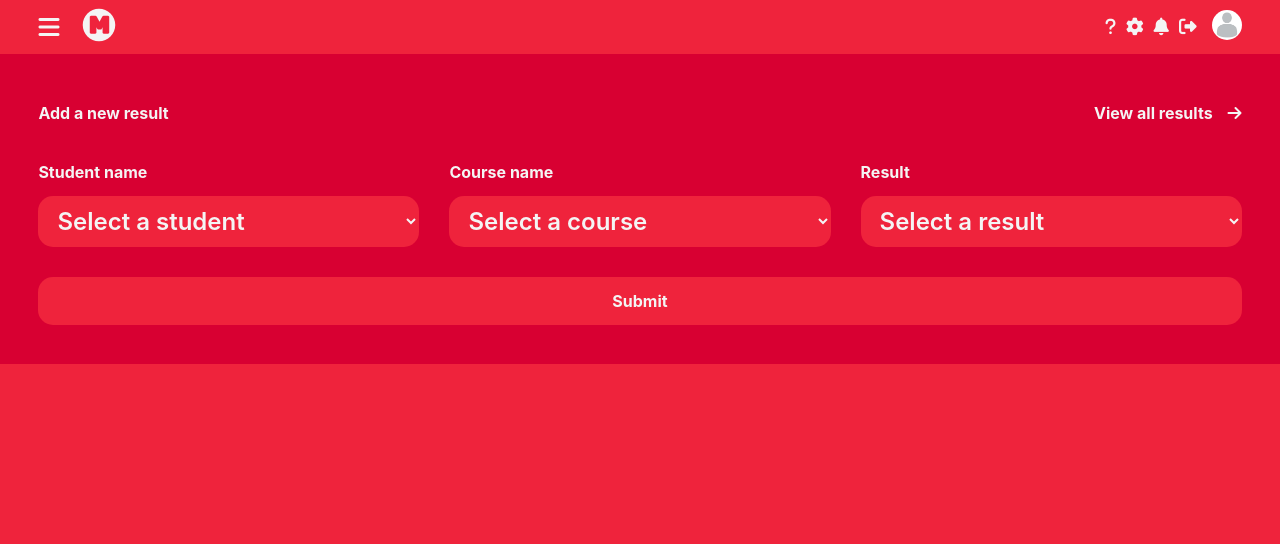
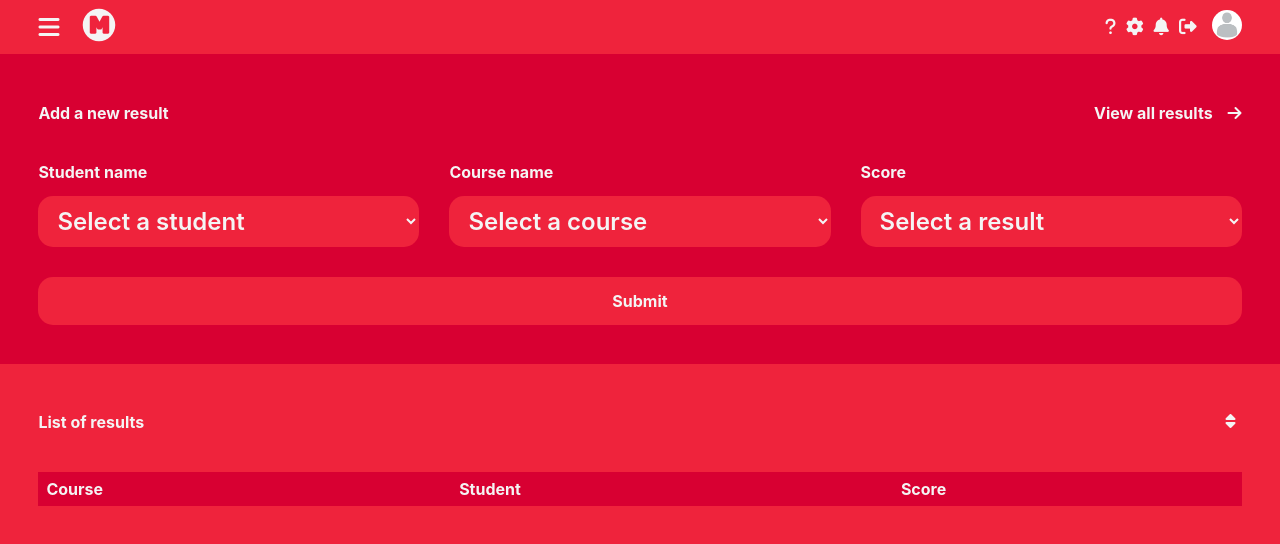
Before and after one commit to fconiglione/Merit, a React (Create React App) app: page /results in a window 1280 px wide. Shown: the top 544 px of the page. Built offline with nearby package versions, Linux system fonts and the light colour scheme.

Commit message:
completed the results table design

```diff
--- a/src/pages/Results.js
+++ b/src/pages/Results.js
@@ -56,11 +56,11 @@ function Results() {
                                     </select>
                                 </fieldset>
                                 <fieldset>
-                                    <label htmlFor="result">Result</label>
+                                    <label htmlFor="score">Score</label>
                                     <select
                                         required
-                                        id="result"
-                                        name="result"
+                                        id="score"
+                                        name="score"
                                         // value={formData.studentName}
                                         // onChange={handleInputChange}
                                     >
@@ -79,6 +79,43 @@ function Results() {
                     </div>
                 </div>
             </section>
+            <section className="results-table" id="results-table">
+                <div className="results-table-nav">
+                    <div>
+                        <h1>List of results</h1>
+                    </div>
+                    <div>
+                        <button>
+                            <i className="fa-solid fa-sort"></i>
+                        </button>
+                    </div>
+                </div>
+                <div className="results-table-container">
+                    <table>
+                        <thead>
+                        <tr>
+                            <th>Course</th>
+                            <th>Student</th>
+                            <th>Score</th>
+                        </tr>
+                        </thead>
+                        <tbody>
+                        {/*/!*{results && results.length > 0 ? (*!/*/}
+                        {/*/!*    results.map((result) => (*!/*/}
+                        {/*/!*        <tr key={result.result_id}>*!/*/}
+                        {/*/!*            <td>{result.cname}</td>*!/*/}
+                        {/*/!*            <td>{result.code}</td>*!/*/}
+                        {/*/!*        </tr>*!/*/}
+                        {/*/!*    ))*!/*/}
+                        {/*/!*) : (*!/*/}
+                        {/*    <tr>*/}
+                        {/*        <td colSpan="3">No results available</td>*/}
+                        {/*    </tr>*/}
+                        {/*)}*/}
+                        </tbody>
+                    </table>
+                </div>
+            </section>
         </main>
     );
 }
--- a/src/styles/index.css
+++ b/src/styles/index.css
@@ -411,3 +411,47 @@
         justify-content: unset;
     }
 }
+.results-table {
+    display: flex;
+    flex-direction: column;
+    gap: 30px;
+}
+.results-table-nav {
+    display: flex;
+    flex-direction: row;
+    justify-content: space-between;
+    align-items: center;
+}
+.results-table-nav h1 {
+    font-size: 1em;
+}
+.results-table-nav button {
+    background-color: transparent;
+    border: none;
+    cursor: pointer;
+}
+.results-table-nav button i {
+    color: #f4f4f4;
+    font-size: 1em;
+}
+.results-table-container table {
+    border-collapse: collapse;
+    width: 100%;
+    font-size: 1em;
+}
+.results-table-container th, .results-table-container td {
+    text-align: left;
+    padding: 8px;
+    font-weight: 500;
+}
+.results-table-container th {
+    background-color: #d80032;
+    color: #f4f4f4;
+    font-weight: 700;
+}
+.results-table-container tr:nth-child(even) {
+    background-color: #d80032;
+}
+.results-table-container tr:nth-child(odd) {
+    background-color: #ef233c;
+}
```
